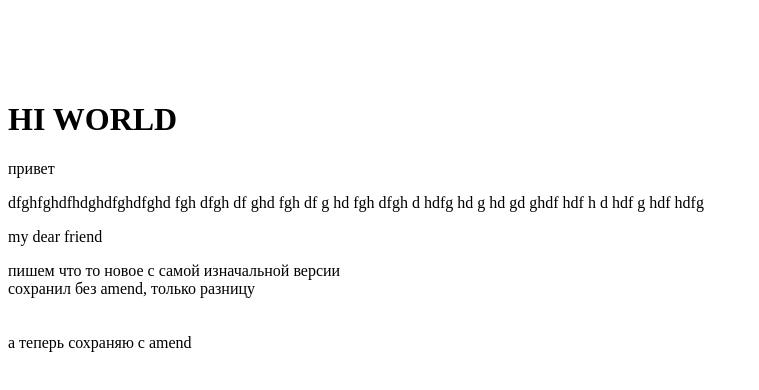
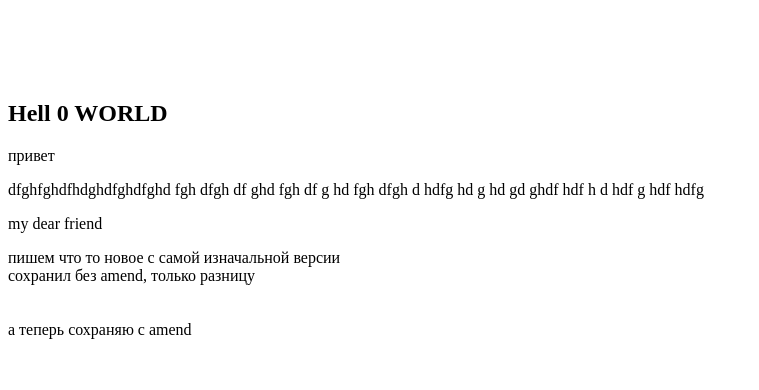
Before and after one commit to fridayeveryday/test, a plain HTML site: page index.html in a window 1280 px wide. Shown: the whole page, without its empty margins (0-759 px from the left). Drawn offline with Linux system fonts and the light colour scheme.

Commit message:
added tag h2 (#2)

```diff
--- a/index.html
+++ b/index.html
@@ -6,7 +6,7 @@
 </head>
 <body>
 <br><br><br><br>
-<h1> HI WORLD</h1>
+<h2> Hell 0 WORLD</h2>
 <p>привет</p>
 dfghfghdfhdghdfghdfghd
 fgh dfgh df
```
